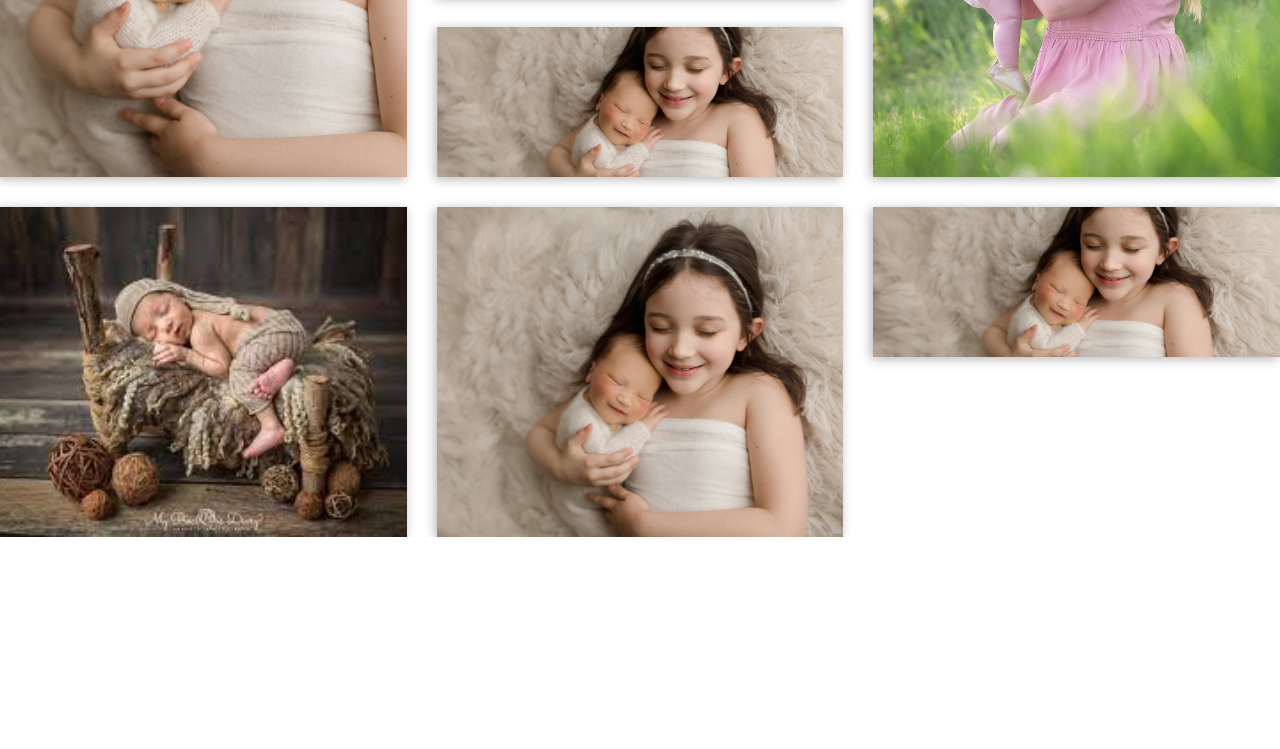
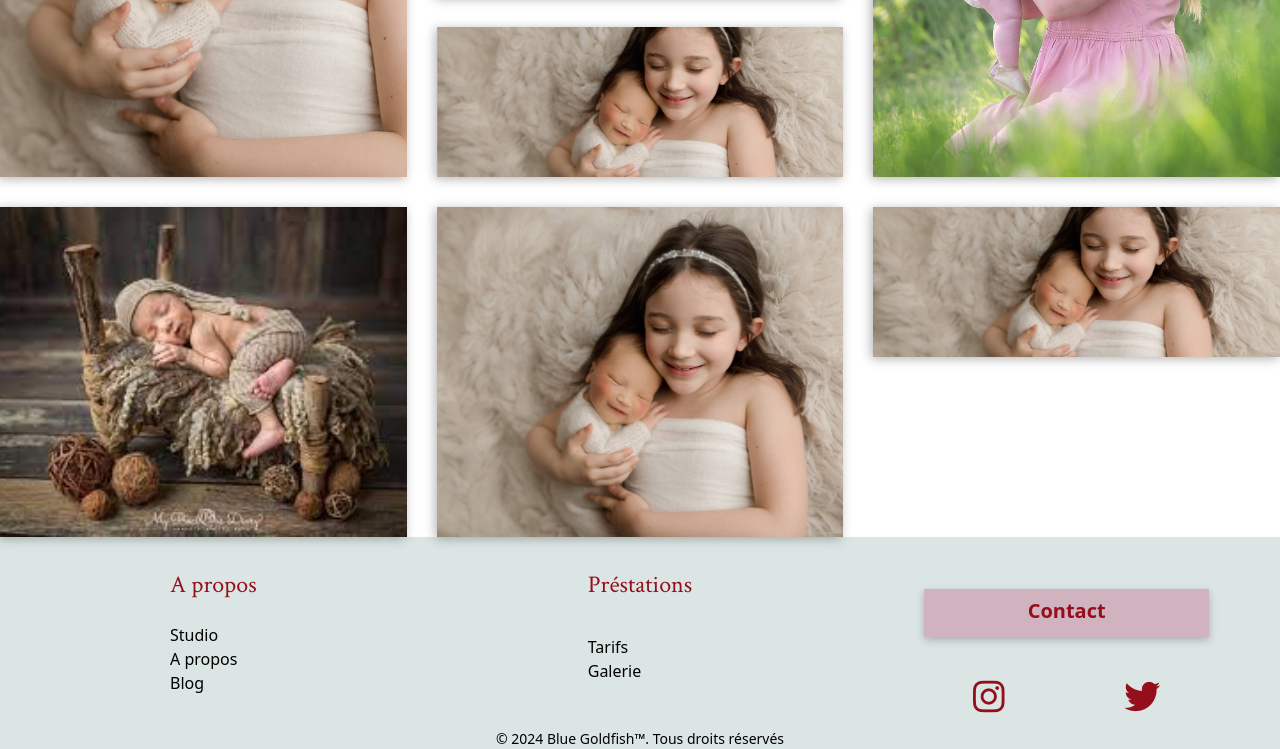
Before and after one commit to Simplon-hdf/BabyPics-blue-goldfish.github.io, a plain HTML site: page pages/galerie.html in a window 1280 px wide. Shown: the part 1413-2162 px from the top of the page. Before the commit the page ends 1950 px from the top, so only its background shows below. Drawn offline with nearby package versions, Linux system fonts and the light colour scheme; a web font is replaced by a local one.

Commit message:
feat(contact.html): add footer

```diff
--- a/pages/galerie.html
+++ b/pages/galerie.html
@@ -82,5 +82,42 @@
                 </div>
             </div>
         </main>
+        <footer class=" bg-azure grid">
+            <div class="mt-5 grid md:grid-cols-3 ">
+                <div class="my-3 grid md:order-last">
+                    <a href="./contact.html"
+                       class="w-2/3 justify-self-center text-center text-xl my-5 bg-thistle px-4 py-2 font-bold text-carmine shadow-[rgba(0,_0,_0,_0.24)_0px_3px_8px] h-12">Contact</a>
+                    <div class="flex justify-evenly mt-5">
+                        <a href="https://www.instagram.com/">
+                        <i
+                           class="fa-brands fa-instagram text-4xl text-carmine"></i>
+                        </a>
+                        <a href="https://twitter.com/?lang=fr">
+                        <i
+                           class="fa-brands fa-twitter text-4xl text-carmine"></i>
+                        </a>
+                    </div>
+                </div>
+                <section class="my-3 grid justify-center">
+                    <h3 class="text-2xl font-crimson text-carmine">A propos</h3>
+                    <ul>
+                        <li><a href="./studio.html">Studio</a></li>
+                        <li><a href="./a-propos.html">A propos</a></li>
+                        <li><a href="./blog.html">Blog</a></li>
+                    </ul>
+                </section>
+                <section class="my-3 grid justify-center">
+                    <h3 class="text-2xl font-crimson text-carmine">Préstations
+                    </h3>
+                    <ul>
+                        <li><a href="./tarifs.html">Tarifs</a></li>
+                        <li><a href="./galerie.html">Galerie</a></li>
+                    </ul>
+                </section>
+            </div>
+            <span class="text-sm justify-self-center">© 2024 Blue Goldfish™.
+                Tous droits réservés</span>
+        </footer>
+
     </body>
 </html>
```
